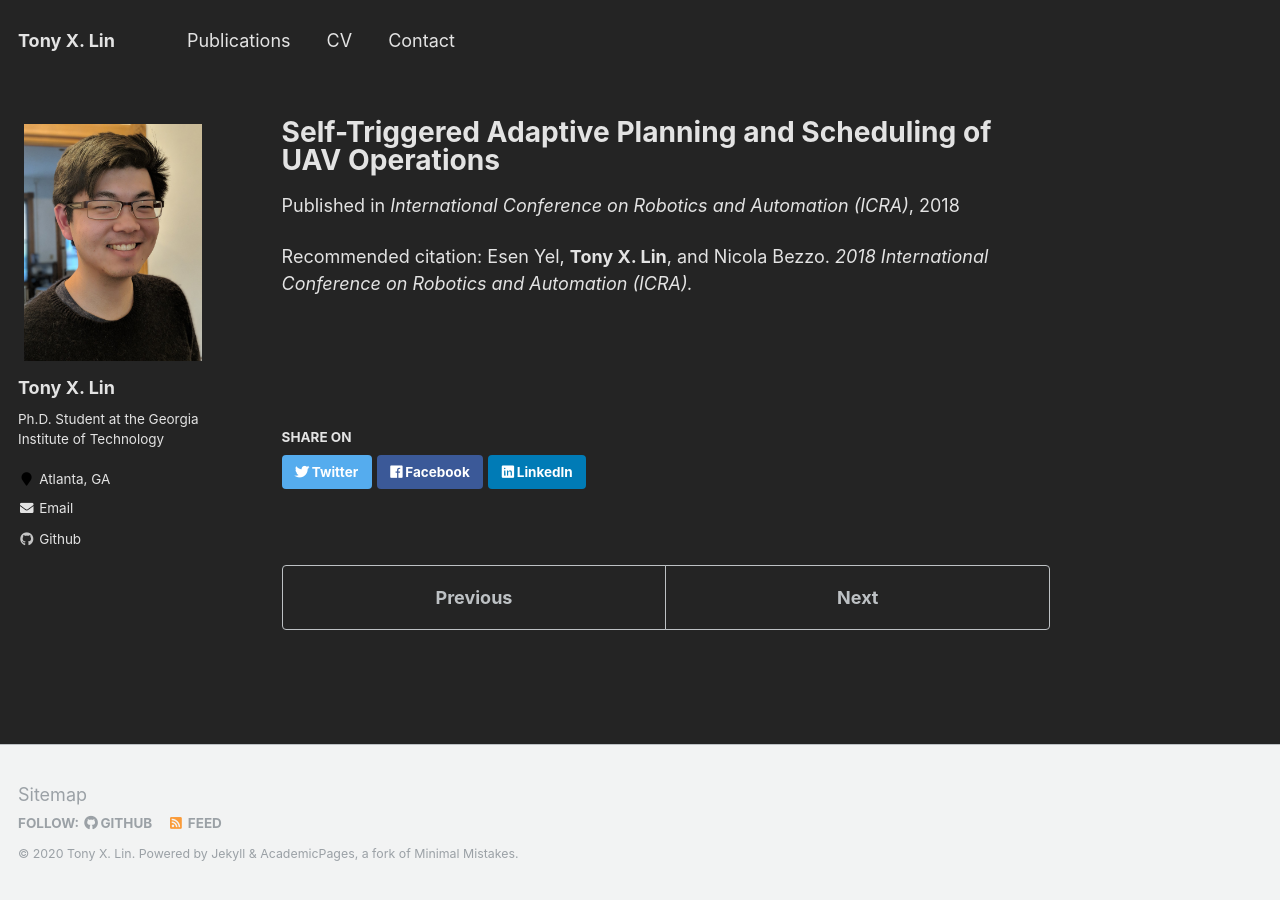
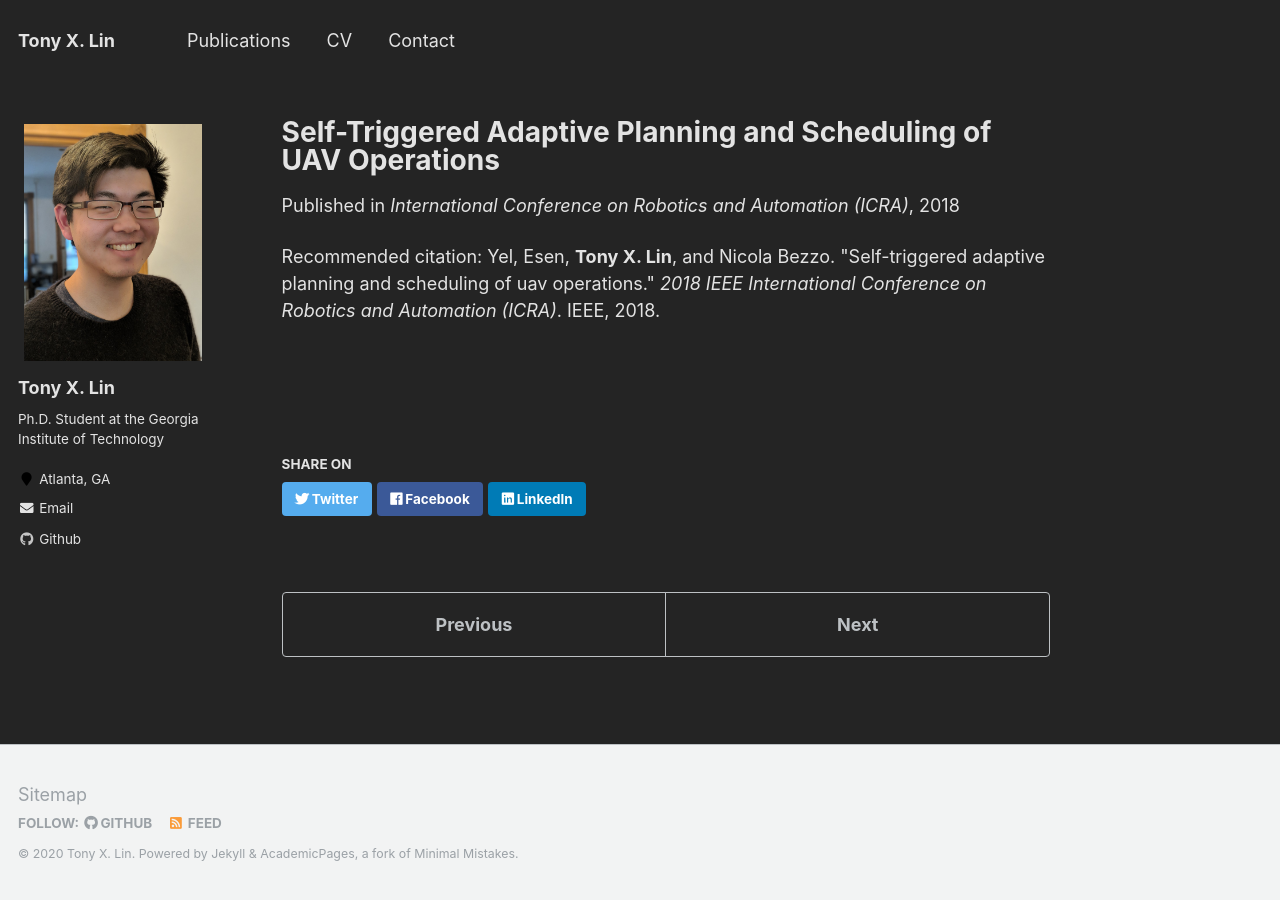
Before and after one commit to tony-x-lin/tony-x-lin.github.io, a Jekyll site: the page built from _publications/ICRA2018.md, in a window 1280 px wide. Built offline with Jekyll 4.4.1, drawn with Linux system fonts in a browser that asks for light colours.

Commit message:
Update ICRA2018.md

```diff
--- a/_publications/ICRA2018.md
+++ b/_publications/ICRA2018.md
@@ -4,5 +4,5 @@ collection: publications
 permalink: /publication/ICRA2018
 date: 2018-05-21
 venue: 'International Conference on Robotics and Automation (ICRA)'
-citation: 'Esen Yel, <b>Tony X. Lin</b>, and Nicola Bezzo. <i>2018 International Conference on Robotics and Automation (ICRA).</i>'
+citation: Yel, Esen, <b>Tony X. Lin</b>, and Nicola Bezzo. "Self-triggered adaptive planning and scheduling of uav operations." <i>2018 IEEE International Conference on Robotics and Automation (ICRA)</i>. IEEE, 2018.
 ---
```
